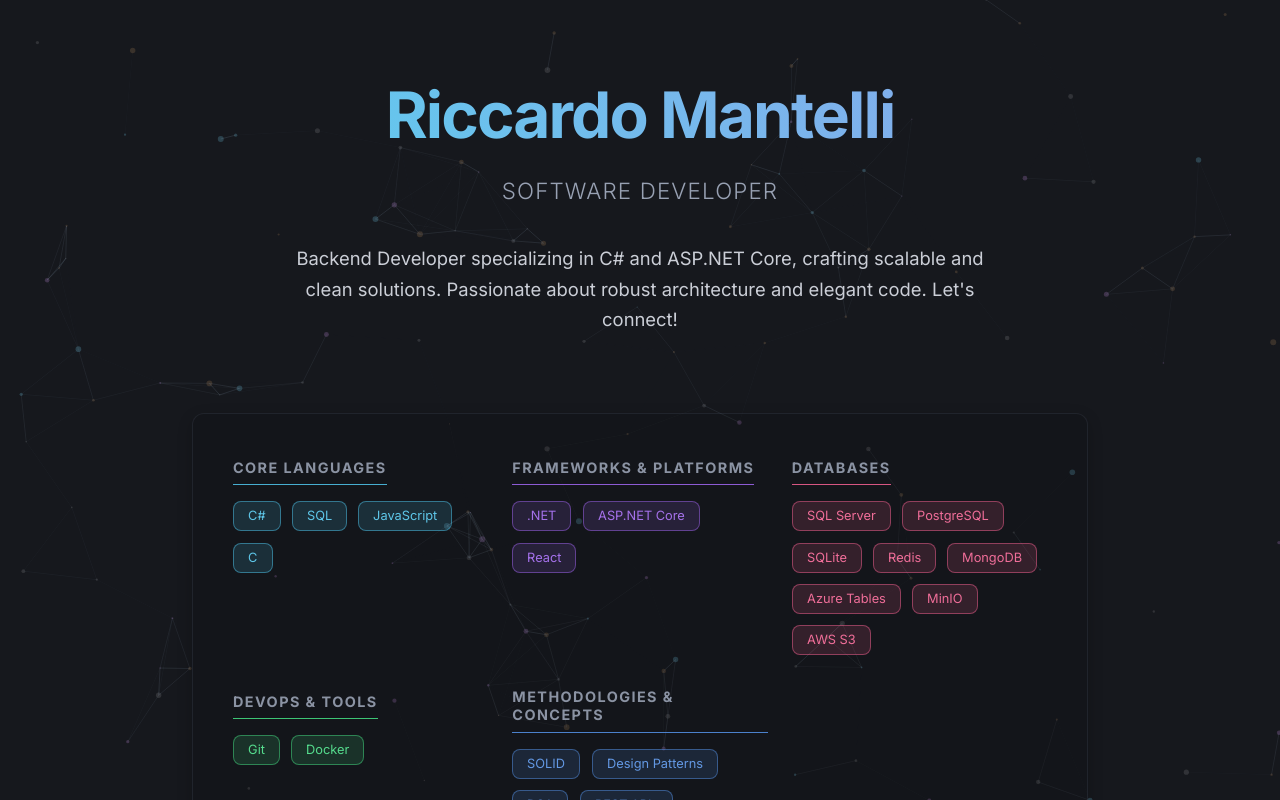
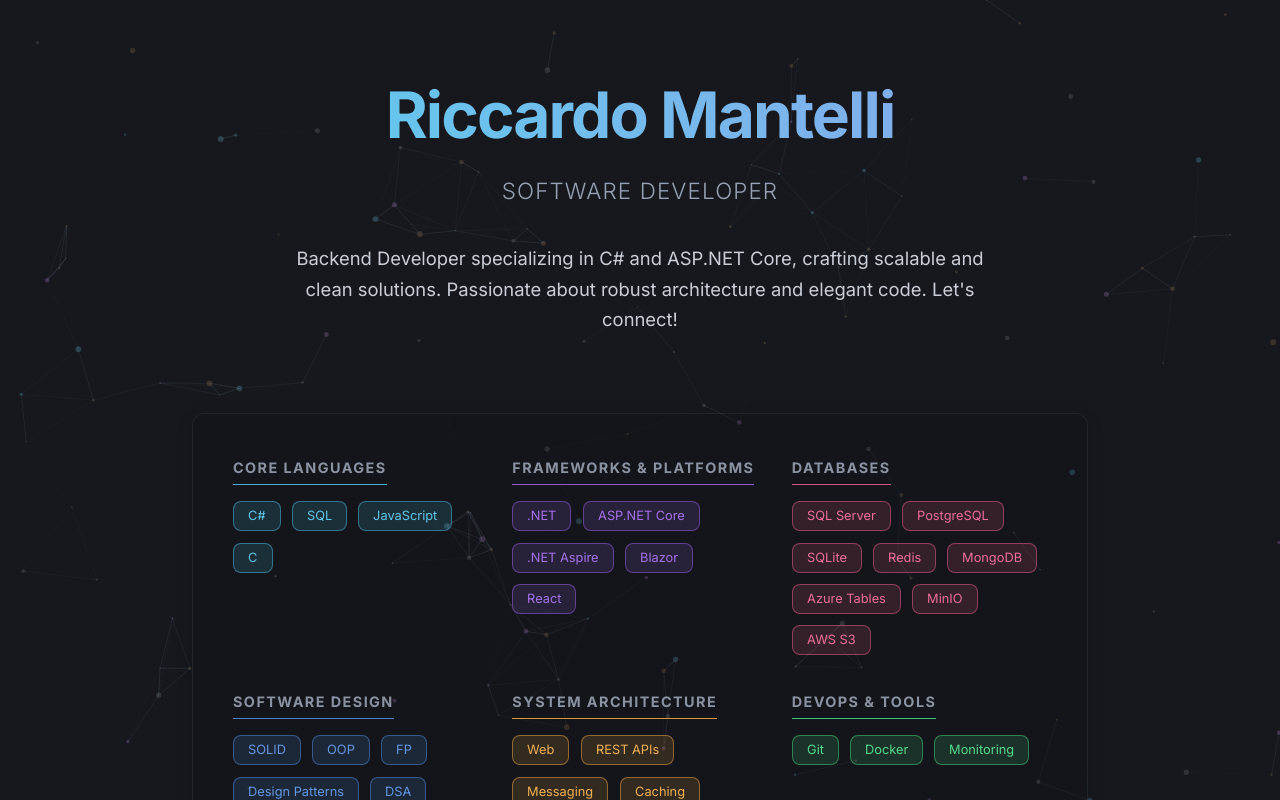
Before and after one commit to Buutyful/Buuty, a React (Vite) app: page / in a window 1280 px wide. Shown: the top 800 px of the page. Built offline with nearby package versions, Linux system fonts and the light colour scheme.

Commit message:
added data

```diff
--- a/src/App.jsx
+++ b/src/App.jsx
@@ -1,17 +1,18 @@
 import React, { useEffect, useRef, useCallback } from 'react';
 import './App.css';
 
-// --- Portfolio Data (Integrated) ---
+// --- Portfolio Data (Updated with 2 Categories) ---
 const portfolioData = {
     name: "Riccardo Mantelli",
     title: "Software Developer",
     bio: "Backend Developer specializing in C# and ASP.NET Core, crafting scalable and clean solutions. Passionate about robust architecture and elegant code. Let's connect!",
     skills: {
         "Core Languages": ["C#", "SQL", "JavaScript", "C"],
-        "Frameworks & Platforms": [".NET", "ASP.NET Core", "React"],
+        "Frameworks & Platforms": [".NET", "ASP.NET Core", ".NET Aspire", "Blazor", "React"],
         "Databases": ["SQL Server", "PostgreSQL", "SQLite", "Redis", "MongoDB", "Azure Tables", "MinIO", "AWS S3"],
-        "DevOps & Tools": ["Git", "Docker"],
-        "Methodologies & Concepts": ["SOLID", "Design Patterns", "DSA", "REST APIs", "Unit Testing", "Integration Testing", "DDD", "Clean Architecture"],
+        "Software Design": ["SOLID", "OOP", "FP", "Design Patterns", "DSA", "Testing"],
+        "System Architecture": ["Web", "REST APIs", "Messaging", "Caching", "Event-Driven", "Distributed Systems",],
+        "DevOps & Tools": ["Git", "Docker", "Monitoring"]
     },
     contact: {
         email: "mantelli96@libero.it",
@@ -21,16 +22,19 @@
     }
 };
 
-//  skill category colors here for easy access
+// --- Skill Category Styles (Updated with 2 Categories) ---
 const skillCategoryStyles = {
-    "Core Languages": { color: "hsl(195, 75%, 60%)", bg: "hsla(195, 75%, 60%, 0.15)" },
-    "Frameworks & Platforms": { color: "hsl(265, 75%, 65%)", bg: "hsla(265, 75%, 65%, 0.15)" },
-    "Databases": { color: "hsl(340, 80%, 65%)", bg: "hsla(340, 80%, 65%, 0.15)" },
-    "DevOps & Tools": { color: "hsl(145, 65%, 55%)", bg: "hsla(145, 65%, 55%, 0.15)" },
-    "Methodologies & Concepts": { color: "hsl(215, 70%, 60%)", bg: "hsla(215, 70%, 60%, 0.15)" },
-    "default": { color: "hsl(0, 0%, 80%)", bg: "hsla(0, 0%, 80%, 0.1)" }
+    // Existing Categories
+    "Core Languages": { color: "hsl(195, 75%, 60%)", bg: "hsla(195, 75%, 60%, 0.15)" },         // Teal/Blue
+    "Frameworks & Platforms": { color: "hsl(265, 75%, 65%)", bg: "hsla(265, 75%, 65%, 0.15)" }, // Purple
+    "Databases": { color: "hsl(340, 80%, 65%)", bg: "hsla(340, 80%, 65%, 0.15)" },              // Pink/Red
+    "DevOps & Tools": { color: "hsl(145, 65%, 55%)", bg: "hsla(145, 65%, 55%, 0.15)" },         // Green
+    "Software Design": { color: "hsl(215, 70%, 60%)", bg: "hsla(215, 70%, 60%, 0.15)" },        // Blueish
+    "System Architecture": { color: "hsl(35, 85%, 60%)", bg: "hsla(35, 85%, 60%, 0.15)" },      // Orange/Gold
+
+    // --- Default ---
+    "default": { color: "hsl(0, 0%, 80%)", bg: "hsla(0, 0%, 80%, 0.1)" } // Grey
 };
-
 
 // --- Icons (Integrated) ---
 const MailIcon = ({ className = "", ...props }) => (
@@ -359,7 +363,6 @@
 
                 <main className="main-content">
                     <SkillsSection skills={portfolioData.skills} />
-                    {/* Potential future sections: Projects, Experience */}
                 </main>
 
                 <ContactFooter
```
